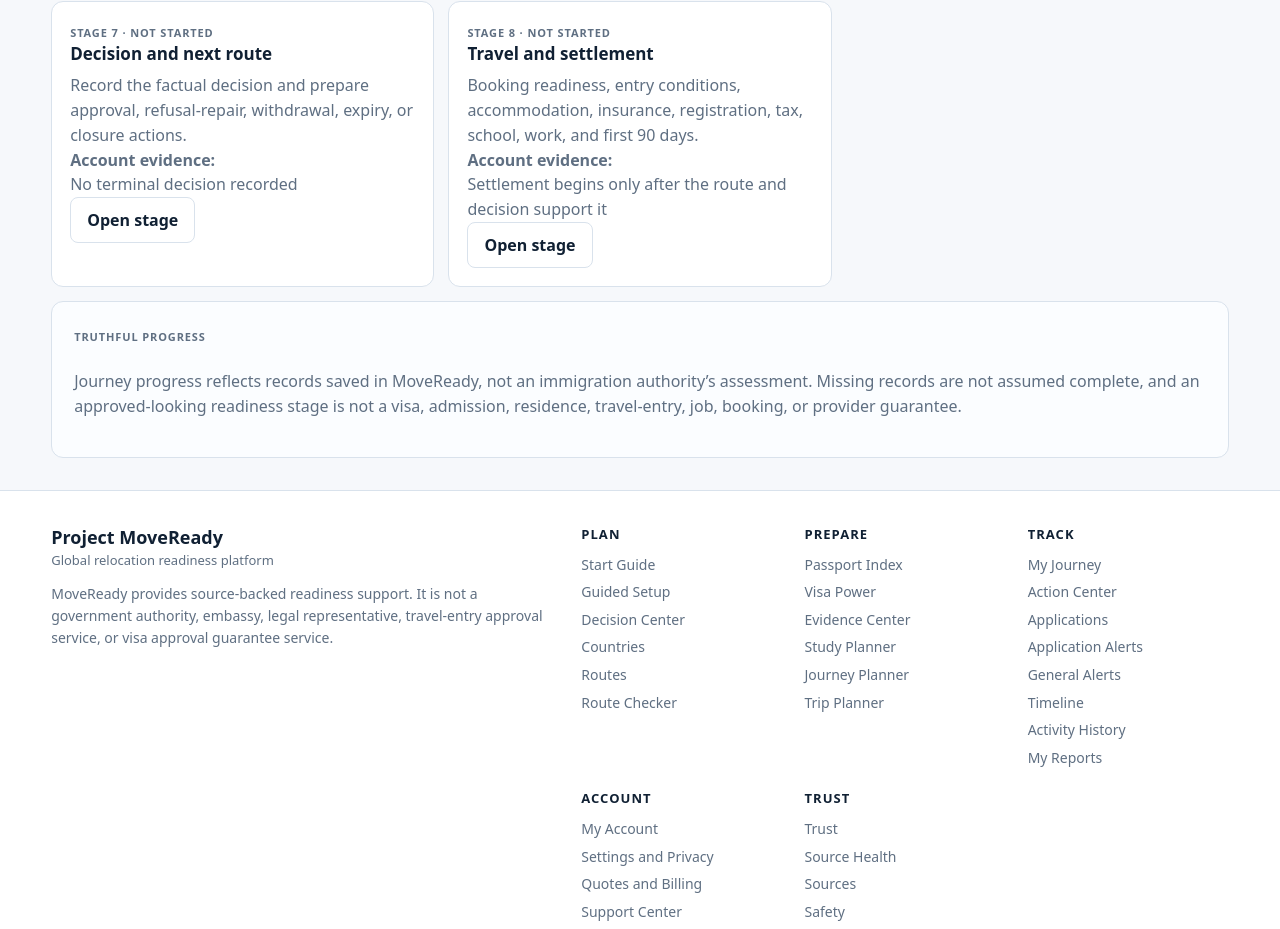
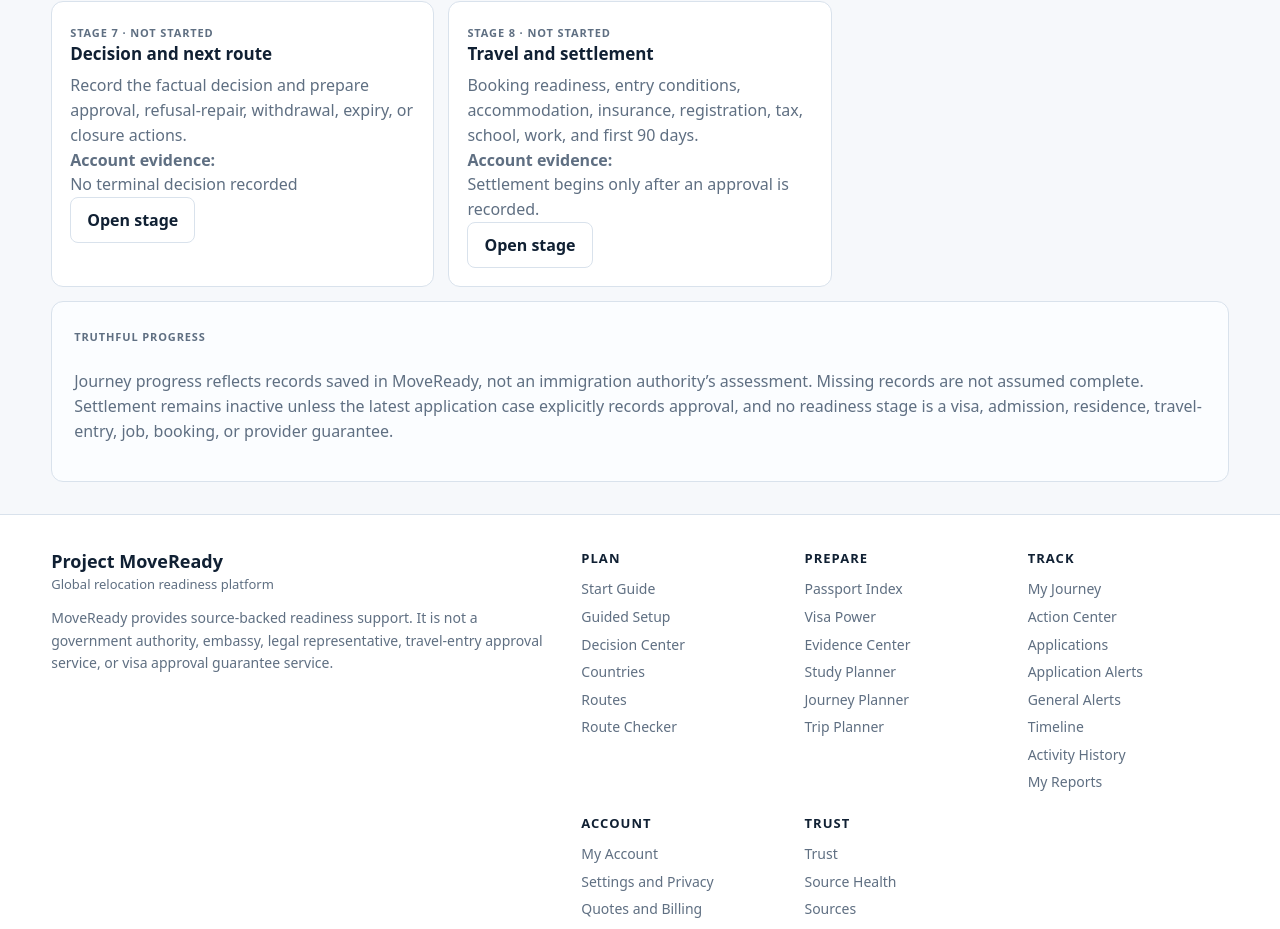
Before and after one commit to SirBM201/SirBM201-moveready-frontend, a Next.js app: page /my-journey in a window 1280 px wide. Shown: the part 1596-2525 px from the top of the page. Built offline with nearby package versions, Linux system fonts and the light colour scheme; no server answers.

Commit message:
Gate settlement progress on an approved application

```diff
--- a/components/MyJourneyOverview.tsx
+++ b/components/MyJourneyOverview.tsx
@@ -173,8 +173,9 @@ export default function MyJourneyOverview() {
     const hasReport = (counts.reports || 0) > 0;
     const hasPlan = (counts.journey_plans || 0) > 0 || (counts.timeline || 0) > 0;
     const hasApplication = (counts.application_cases || 0) > 0;
-    const terminalStage = ["approved", "refused", "withdrawn", "expired", "closed"].includes(String(application?.application_stage || ""));
-    const hasSettlement = hasPlan && terminalStage;
+    const applicationStage = String(application?.application_stage || "");
+    const terminalStage = ["approved", "refused", "withdrawn", "expired", "closed"].includes(applicationStage);
+    const approvedStage = applicationStage === "approved";
     const applicationAttention = application?.status === "attention_required"
       || ["high", "critical"].includes(String(application?.risk_level || ""));
 
@@ -240,7 +241,7 @@ export default function MyJourneyOverview() {
         number: 7,
         title: "Decision and next route",
         detail: "Record the factual decision and prepare approval, refusal-repair, withdrawal, expiry, or closure actions.",
-        status: terminalStage ? application?.application_stage === "refused" ? "attention" : "complete" : hasApplication ? "active" : "not_started",
+        status: terminalStage ? applicationStage === "refused" ? "attention" : "complete" : hasApplication ? "active" : "not_started",
         href: "/applications",
         evidence: terminalStage ? `${readable(application?.application_stage)} · ${application?.decision_date || "decision date not recorded"}` : "No terminal decision recorded",
       },
@@ -249,9 +250,11 @@ export default function MyJourneyOverview() {
         number: 8,
         title: "Travel and settlement",
         detail: "Booking readiness, entry conditions, accommodation, insurance, registration, tax, school, work, and first 90 days.",
-        status: hasSettlement ? "active" : terminalStage && application?.application_stage === "approved" ? "active" : "not_started",
+        status: approvedStage ? "active" : "not_started",
         href: "/journey-planner#settlement",
-        evidence: hasSettlement ? "Settlement planning records exist" : "Settlement begins only after the route and decision support it",
+        evidence: approvedStage
+          ? hasPlan ? "Approval and planning records exist; confirm travel, entry, and settlement requirements." : "Approval is recorded; create the travel and settlement plan."
+          : terminalStage ? `Settlement is not activated for a ${readable(applicationStage)} application.` : "Settlement begins only after an approval is recorded.",
       },
     ];
   }, [counts, profile, application, evidencePack, report]);
@@ -336,7 +339,7 @@ export default function MyJourneyOverview() {
 
       <article className="result-block soft">
         <p className="overline">Truthful progress</p>
-        <p>Journey progress reflects records saved in MoveReady, not an immigration authority’s assessment. Missing records are not assumed complete, and an approved-looking readiness stage is not a visa, admission, residence, travel-entry, job, booking, or provider guarantee.</p>
+        <p>Journey progress reflects records saved in MoveReady, not an immigration authority’s assessment. Missing records are not assumed complete. Settlement remains inactive unless the latest application case explicitly records approval, and no readiness stage is a visa, admission, residence, travel-entry, job, booking, or provider guarantee.</p>
       </article>
     </div>
   );
```
